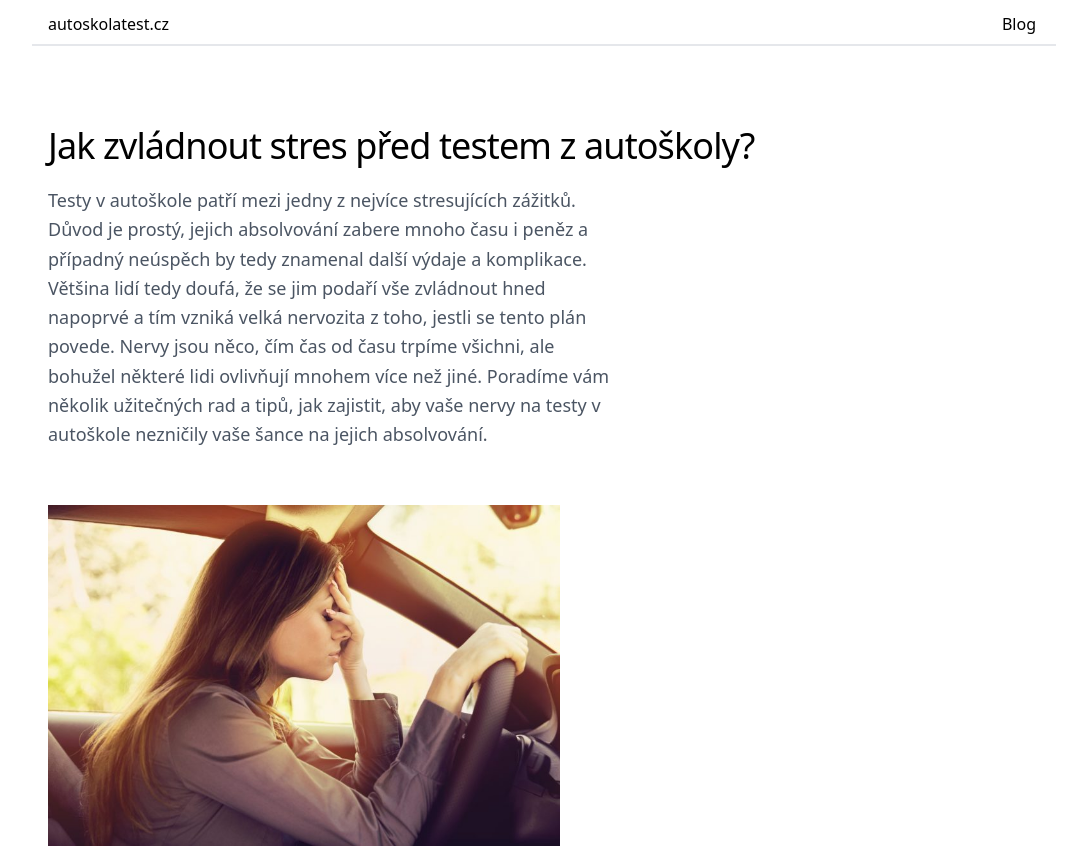
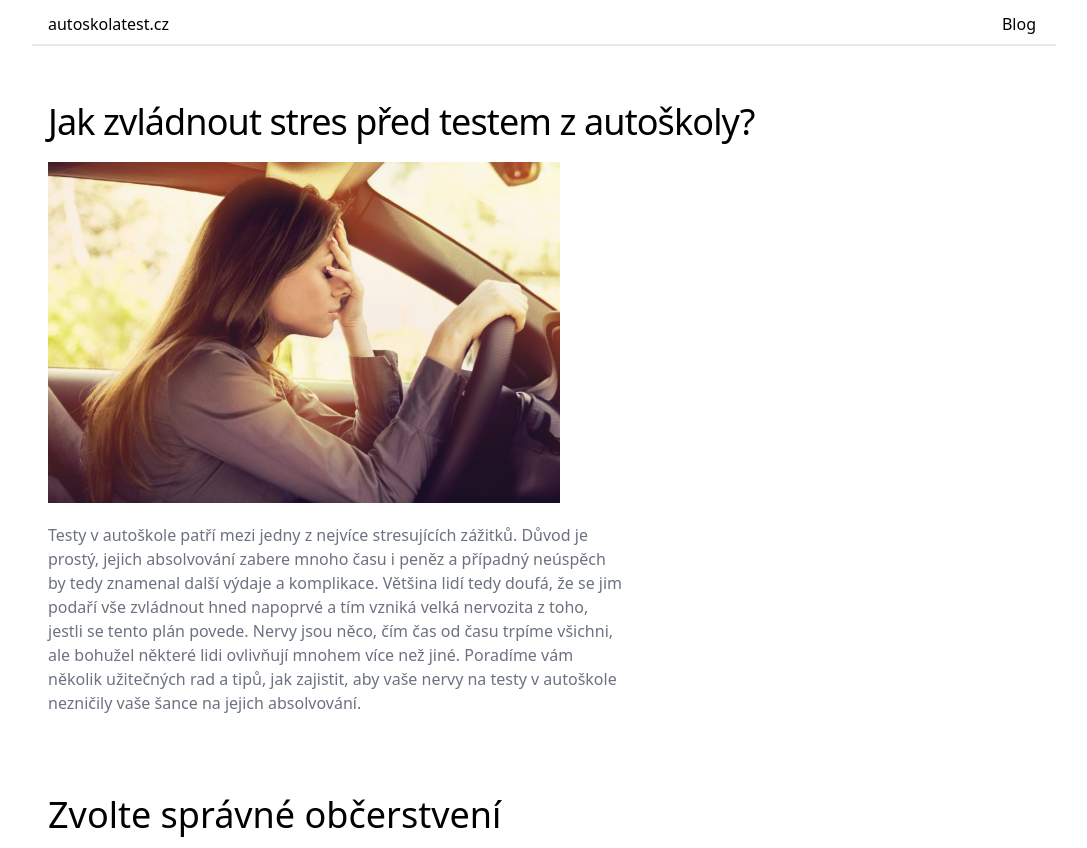
Before and after one commit to jackobV/autoskolatest, a Next.js app: page /blog/jak_zvladnout_stres_pred_testem_z_autoskoly in a window 1280 px wide. Shown: the top 848 px of the page, without its empty margins (96-1183 px from the left). Built offline with nearby package versions, Linux system fonts and the light colour scheme.

Commit message:
První commit

```diff
--- a/app/blog/jak_zvladnout_stres_pred_testem_z_autoskoly/page.tsx
+++ b/app/blog/jak_zvladnout_stres_pred_testem_z_autoskoly/page.tsx
@@ -15,8 +15,11 @@ export default function Page() {
                 <article className="flex flex-col px-4 max-w-5xl mx-auto">
                     <header>
                         <link rel="canonical" href="https://www.autoskolatest.cz/" />
-                        <h1 className="text-4xl pt-20 font-medium tracking-tight">Jak zvládnout stres před testem z autoškoly?</h1>
-                        <p className="pt-5 max-w-xl leading-relaxed text-gray-600 text-lg">Testy v autoškole patří mezi jedny z nejvíce stresujících zážitků. Důvod je prostý, jejich
+                        <h1 className="text-4xl pt-14 font-medium tracking-tight">Jak zvládnout stres před testem z autoškoly?</h1>
+                        <div className="overflow-hidden">
+                            <Image className="max-w-lg pt-5" src={Picture} alt={"Stres v autoškole"} />
+                        </div>
+                        <p className="pt-5 max-w-xl font-medium text-gray-500 ">Testy v autoškole patří mezi jedny z nejvíce stresujících zážitků. Důvod je prostý, jejich
                             absolvování zabere mnoho času i peněz a případný neúspěch by tedy znamenal další výdaje a
                             komplikace. Většina lidí tedy doufá, že se jim podaří vše zvládnout hned napoprvé a tím vzniká
                             velká nervozita z toho, jestli se tento plán povede. Nervy jsou něco, čím čas od času trpíme všichni,
@@ -24,9 +27,6 @@ export default function Page() {
                             tipů, jak zajistit, aby vaše nervy na testy v autoškole nezničily vaše šance na jejich absolvování.</p>
                     </header>
                     <div>
-                        <div className="overflow-hidden">
-                            <Image className="max-w-lg pt-14" src={Picture} alt={"Stres v autoškole"} />
-                        </div>
                         <div>
                             <h2 className="pt-20 text-4xl ">Zvolte správné občerstvení</h2>
                             <p className="max-w-xl leading-relaxed font-medium text-gray-700 pt-5 text-lg">Než vaše zkoušky začnou, je důležité se vhodným způsobem občerstvit. Před zkouškami si tedy
```
